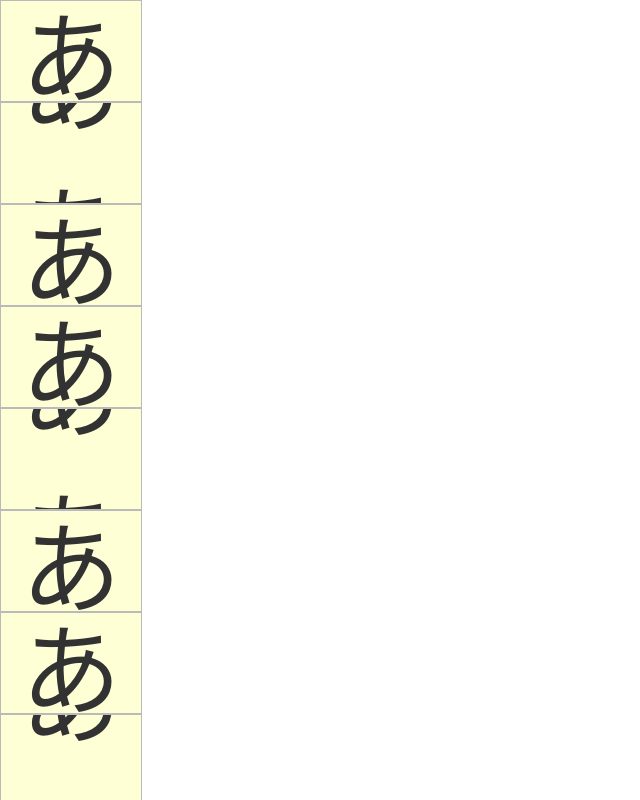
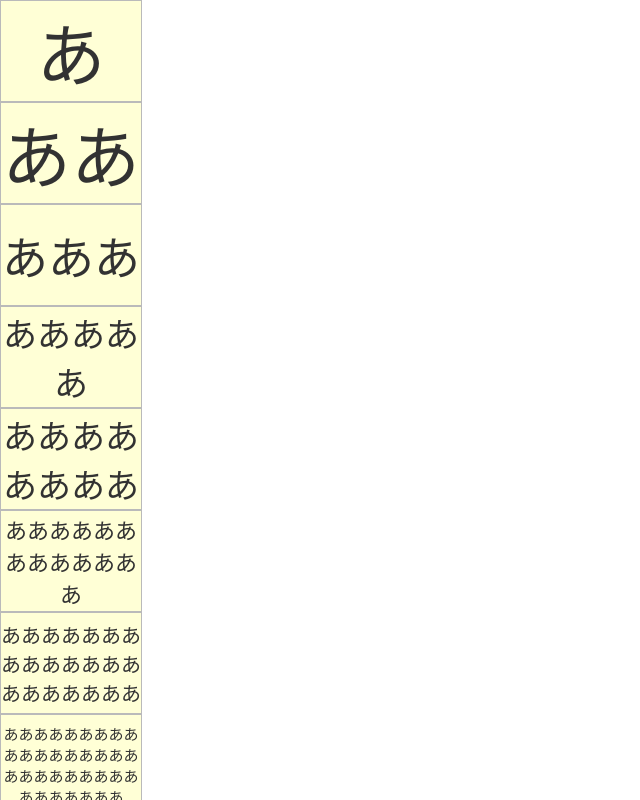
Before and after one commit to nishio/kozaneba, a React (Create React App) app: page / in a window 1280 px wide. Shown: the top 800 px of the page, without its empty margins (0-640 px from the left). Built offline with nearby package versions, Linux system fonts and the light colour scheme.

Commit message:
adjust fontsize as function, drag

```diff
--- a/src/App.css
+++ b/src/App.css
@@ -16,3 +16,7 @@
 .fusen div {
   width: 140px;
 }
+
+#hidden-fusen {
+  visibility: hidden;
+}
--- a/src/App.tsx
+++ b/src/App.tsx
@@ -1,12 +1,44 @@
-import React, { useEffect, useRef, useState } from "react";
+import React, {
+  createRef,
+  DragEventHandler,
+  useEffect,
+  useRef,
+  useState,
+} from "react";
 import "./App.css";
 const INITIAL = 128;
 const cache = { "": INITIAL } as { [key: string]: number };
+
+const adjustFontSize = (text: string): number => {
+  if (cache[text] !== undefined) {
+    return cache[text];
+  }
+  const x = document.getElementById("hidden-fusen") as HTMLDivElement;
+  (x.children[0] as HTMLDivElement).innerText = text;
+  cache[text] = INITIAL;
+  x.style.fontSize = cache[text] + "px";
+  while (true) {
+    if (x.scrollHeight > 100) {
+      cache[text] -= 1;
+      x.style.fontSize = cache[text] + "px";
+      continue;
+    } else if (x.scrollHeight < 100) {
+      // cache[text] += 1;
+      // x.style.fontSize = cache[text] + "px";
+      // continue;
+    }
+    break;
+  }
+  if (cache[text] === 0) {
+    cache[text] = 1;
+    x.style.fontSize = cache[text] + "px";
+  }
+  return cache[text];
+};
 // @ts-ignore
 window.adjust = () => {
   Array.from(document.getElementsByClassName("fusen")).forEach((_x) => {
     const x = _x as HTMLDivElement;
-    console.log(x.innerText, x.scrollHeight, cache[x.innerText]);
     if (cache[x.innerText] === undefined) {
       cache[x.innerText] = INITIAL;
     }
@@ -39,20 +71,45 @@ window.adjust = () => {
 
 type Props = {
   text: string;
+  id?: string;
 };
 
-const Fusen: React.FC<Props> = ({ children, text }) => {
-  const [fontSize, setFontSize] = useState(INITIAL);
-  const ref = useRef(null);
+const Fusen: React.FC<Props> = ({ children, text, id }) => {
+  const [fontSize, setFontSize] = useState(1);
+  console.log(text, fontSize);
+  const self = createRef<HTMLDivElement>();
+
+  useEffect(() => {
+    setFontSize(adjustFontSize(text));
+  }, [text]);
+
+  const onDragEnd: DragEventHandler<HTMLDivElement> = (e) => {
+    console.log(e);
+    if (self.current !== null) {
+      self.current.style.position = "absolute";
+      self.current.style.left = e.clientX + "px";
+      self.current.style.top = e.clientY + "px";
+      e.preventDefault();
+    }
+  };
 
   return (
-    <div className="fusen" ref={ref} draggable={true}>
+    <div
+      className="fusen"
+      ref={self}
+      draggable={true}
+      id={id}
+      style={{ fontSize: fontSize }}
+      onDragEnd={onDragEnd}
+    >
       <div>{text}</div>
     </div>
   );
 };
 
 function App() {
+  const [texts, setTexts] = useState([] as string[]);
+  useEffect(() => {
     let a = 1;
     let b = 1;
     const texts = [];
@@ -60,11 +117,16 @@ function App() {
       [a, b] = [b, a + b];
       texts.push("あ".repeat(a));
     }
+    setTexts(texts);
+  }, []);
   return (
     <div className="App">
       {texts.map((text) => (
         <Fusen text={text} />
       ))}
+      <div className="fusen" id="hidden-fusen">
+        <div id="hidden-fusen-text"></div>
+      </div>
     </div>
   );
 }
```
Lines whose indentation alone changed are shown as unchanged.
